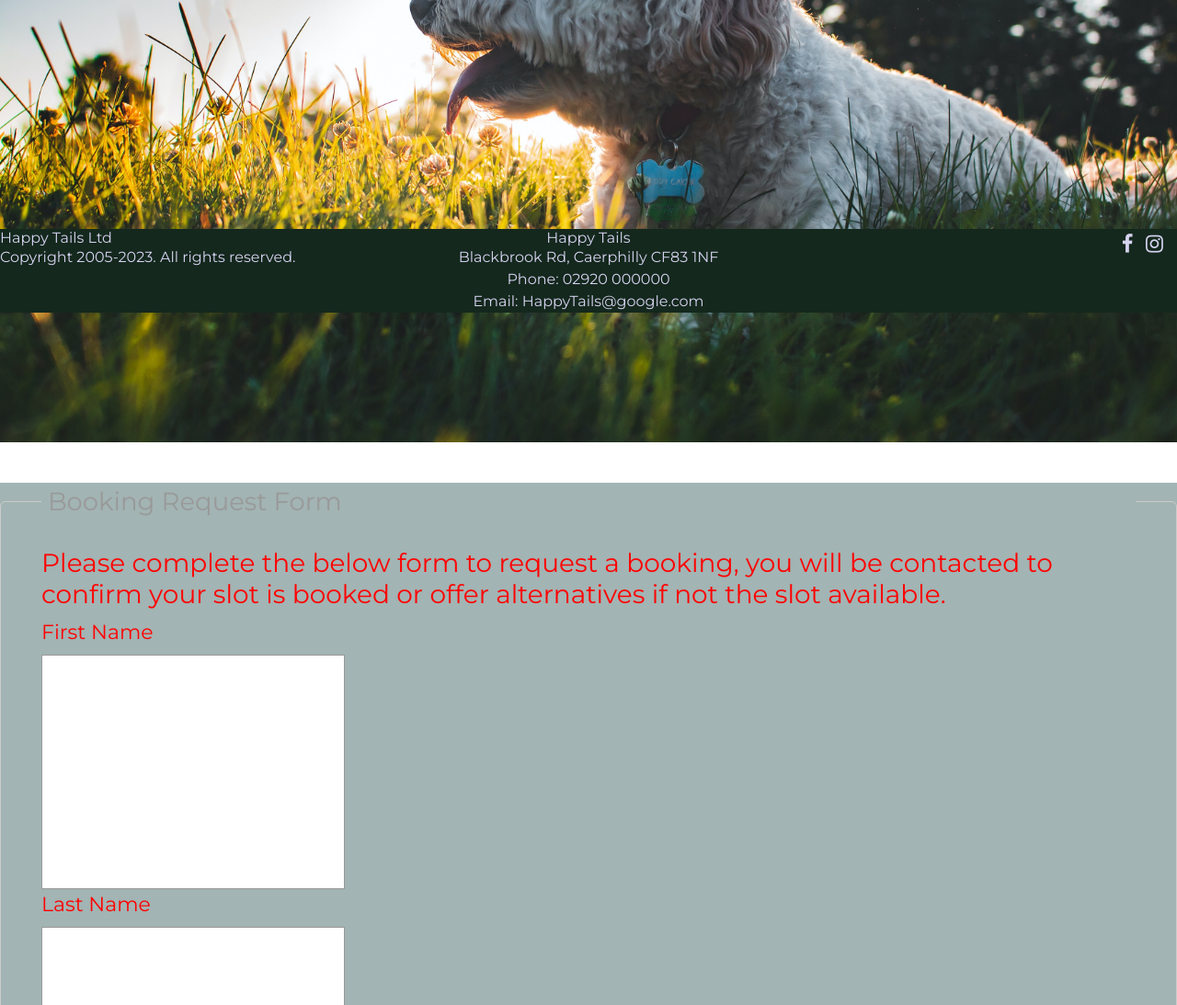
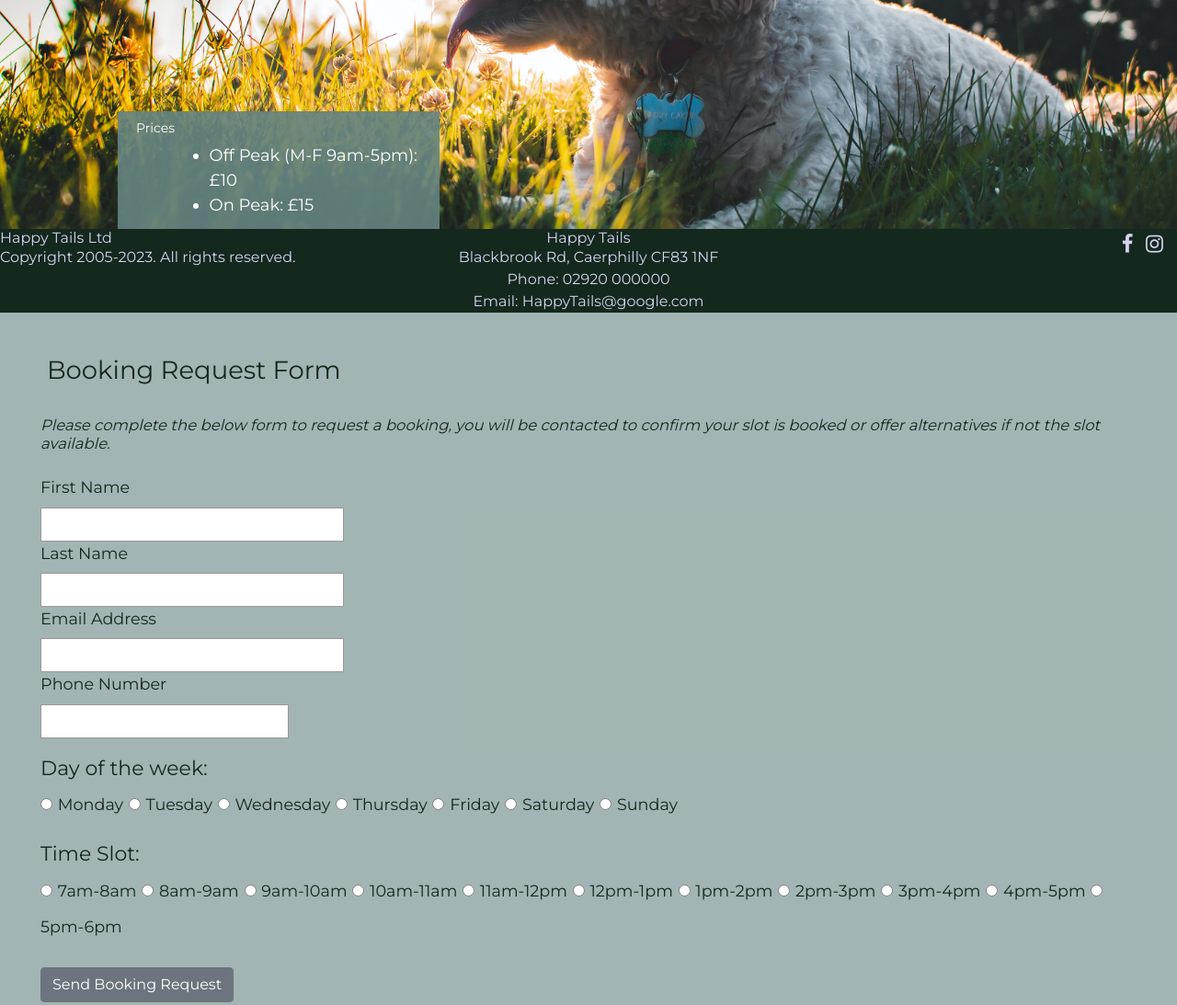
Before and after one commit to Jen-Selby/MP1, a plain HTML site: page pricesbooking.html in a window 1280 px wide. Shown: the part 460-1553 px from the top of the page at 92% size. Drawn offline with nearby package versions, Linux system fonts and the light colour scheme.

Commit message:
Update: Styling prices and booking page

```diff
--- a/assets/css/style2.css
+++ b/assets/css/style2.css
@@ -239,53 +239,79 @@ iframe {
     height: 500px;
 }
 
-/* prices & booking page */
+/* Prices & Booking page */
 
 .pricessection {
     clear: left;
     background: url("../images/image4.jpg");
     background-size: cover;
     background-position: center;
-    height: 100vh;
+    height: 70vh;
+    margin-top: 0;
+    padding-top: 0;
 }
 
 .pricestext {
 
-    margin-top: 50px;
+    margin-top: 53vh;
     color: #fff;
-    background-color: rgba(100, 131, 129, 0.6);
-    max-width: 300px;
+    background-color: rgba(100, 131, 129, 0.9);
+    max-width: 250px;
     position: absolute;
     left: 10%;
-    padding: 10px;
-    font-size: 18px;
+    padding: 5px;
+    font-size: 12px;
     width: 60%;
 }
 
-/* form */
+.pricestext h2 {
+    font-size: 14px;
+    padding-left: 10px;
+}
+
+.pricestext ul {
+    padding-left: 7vw;
+}
+
+/*prices & booking page - form */
 
 .bookingsection {
     background: rgba(100, 131, 129, 0.6);
+    margin-top: 0;
+    padding-top: 1px;
 }
 
 fieldset {
-    margin: 2em 0;
-    padding: 1em 2em;
-    border: solid 1px #ccc;
+    margin: 1em 0;
+    padding: 1em 1em;
+    /* border: solid 1px #ccc; */
     border-radius: 6px;
     min-width: 200px;
-    color: red;
+    color: #14281D;
 }
 
 legend {
-    font-size: 1.25em;
+    font-size: 1em;
     padding: 0 .25em;
-    color: #999;
+    color: #14281D;
+}
+
+.bookingdesc {
+    font-size: 0.6em;
+    font-style: italic;
+    padding-bottom: 1em;
 }
 
 label {
     display: block;
     margin-top: 0;
+    font-size: 0.6em;
+}
+
+#dow,
+#ts {
+    font-size: 0.8em;
+    padding-top: 20px;
 }
 
 .radio label {
@@ -297,14 +323,36 @@ label:first-of-type {
 }
 
 input {
-    padding: 5em;
+    /* padding: 5em; */
     border: solid 1px #999;
 }
 
-input[type="email"],
+input[type="email"] {
+    width: 15em;
+}
+
 input[type="text"] {
     width: 15em;
 }
+
+.radios {
+    margin-bottom: 1em;
+}
+
+.radios label {
+    display: inline-block;
+}
+
+input[type="radio"] {
+    display: inline-block;
+    padding-top: 0;
+    margin-top: 0;
+    margin-left: 0;
+    margin-right: 0;
+}
+
+
+
 
 @media only screen and (min-width: 768px) {
 
@@ -418,5 +466,107 @@ input[type="text"] {
         background-size: cover;
     }
 
+    /* prices & booking page */
+
+    .pricessection {
+        clear: left;
+        background: url("../images/image4.jpg");
+        background-size: cover;
+        background-position: center;
+        height: 82vh;
+        margin-top: 0;
+        padding-top: 0;
+    }
+
+    .pricestext {
+
+        margin-top: 55vh;
+        color: #fff;
+        background-color: rgba(100, 131, 129, 0.9);
+        max-width: 350px;
+        position: absolute;
+        left: 10%;
+        padding: 10px;
+        font-size: 18px;
+        width: 70%;
+    }
+
+    /* form */
+
+    .bookingsection {
+        background: rgba(100, 131, 129, 0.6);
+        margin-top: 0;
+        padding-top: 1px;
+    }
+
+    fieldset {
+        margin: 2em 0;
+        padding: 1em 2em;
+        /* border: solid 1px #ccc; */
+        border-radius: 6px;
+        min-width: 200px;
+        color: #14281D;
+    }
+
+    legend {
+        font-size: 1.25em;
+        padding: 0 .25em;
+        color: #14281D;
+    }
+
+    .bookingdesc {
+        font-size: 0.75em;
+        font-style: italic;
+        padding-bottom: 1em;
+    }
+
+    label {
+        display: block;
+        margin-top: 0;
+        font-size: 0.8em;
+    }
+
+    #dow,
+    #ts {
+        font-size: 1em;
+        padding-top: 20px;
+    }
+
+    .radio label {
+        margin-top: 0;
+    }
+
+    label:first-of-type {
+        margin-top: 0;
+    }
+
+    input {
+        /* padding: 5em; */
+        border: solid 1px #999;
+    }
+
+    input[type="email"] {
+        width: 15em;
+    }
+
+    input[type="text"] {
+        width: 15em;
+    }
+
+    .radios {
+        margin-bottom: 1em;
+    }
+
+    .radios label {
+        display: inline-block;
+    }
+
+    input[type="radio"] {
+        display: inline-block;
+        padding-top: 0;
+        margin-top: 0;
+        margin-left: 0;
+        margin-right: 0;
+    }
 
 }
--- a/pricesbooking.html
+++ b/pricesbooking.html
@@ -82,8 +82,10 @@
         <form method="post" action="#" class="bookingform">
             <fieldset>
                 <legend>Booking Request Form</legend>
-                <h3>Please complete the below form to request a booking, you will be contacted to confirm your slot is
-                    booked or offer alternatives if not the slot available.<i class="fas fa-heartbeat"></i></h3>
+                <h3 class="bookingdesc">Please complete the below form to request a booking, you will be contacted to
+                    confirm your slot is
+                    booked or offer alternatives if not the slot available.
+                </h3>
 
                 <label for="firstname">First Name</label>
                 <input type="text" id="firstname" name="first_name" required class="textinput">
@@ -96,48 +98,58 @@
 
                 <label for="number">Phone Number</label>
                 <input type="tel" id="number" name="phone_number" required class="textinput">
+                <div class="radios">
+                    <h4 id="dow">Day of the week:</h4>
 
-                <h4>Day of the week:</h4>
+                    <input type="radio" id="mon" name="daysofweek" value="Monday" required>
                     <label for="mon">Monday</label>
-                <input type="radio" id="mon" name="daysofweek" value="Monday" required>
-                <label for="mon">Tuesday</label>
-                <input type="radio" id="mon" name="daysofweek" value="Tuesday" required>
-                <label for="mon">Wednesday</label>
-                <input type="radio" id="mon" name="daysofweek" value="Wednesday" required>
-                <label for="mon">Thursday</label>
-                <input type="radio" id="mon" name="daysofweek" value="Thursday" required>
-                <label for="mon">Friday</label>
-                <input type="radio" id="mon" name="daysofweek" value="Friday" required>
-                <label for="mon">Saturday</label>
-                <input type="radio" id="mon" name="daysofweek" value="Saturday" required>
-                <label for="mon">Sunday</label>
-                <input type="radio" id="mon" name="daysofweek" value="Sunday" required>
 
-                <h4>Time Slot:</h4>
+                    <input type="radio" id="tue" name="daysofweek" value="Tuesday" required>
+                    <label for="tue">Tuesday</label>
+
+                    <input type="radio" id="wed" name="daysofweek" value="Wednesday" required>
+                    <label for="wed">Wednesday</label>
+
+                    <input type="radio" id="thu" name="daysofweek" value="Thursday" required>
+                    <label for="thu">Thursday</label>
+
+                    <input type="radio" id="fri" name="daysofweek" value="Friday" required>
+                    <label for="fri">Friday</label>
+
+                    <input type="radio" id="sat" name="daysofweek" value="Saturday" required>
+                    <label for="sat">Saturday</label>
+
+                    <input type="radio" id="sun" name="daysofweek" value="Sunday" required>
+                    <label for="sun">Sunday</label>
+
+
+                    <h4 id="ts">Time Slot:</h4>
+                    <input type="radio" id="1" name="timeslot" value="7am-8am" required>
                     <label for="1">7am-8am</label>
-                <input type="radio" id="1" name="timeslot" value="7am-8am" required>
+                    <input type="radio" id="2" name="timeslot" value="8am-9am" required>
                     <label for="1">8am-9am</label>
-                <input type="radio" id="2" name="timeslot" value="8am-9am" required>
+                    <input type="radio" id="3" name="timeslot" value="9am-10am" required>
                     <label for="1">9am-10am</label>
-                <input type="radio" id="3" name="timeslot" value="9am-10am" required>
+                    <input type="radio" id="4" name="timeslot" value="10am-11am" required>
                     <label for="1">10am-11am</label>
-                <input type="radio" id="4" name="timeslot" value="10am-11am" required>
+                    <input type="radio" id="5" name="timeslot" value="11am-12pm" required>
                     <label for="1">11am-12pm</label>
-                <input type="radio" id="5" name="timeslot" value="11am-12pm" required>
+                    <input type="radio" id="6" name="timeslot" value="12pm-1pm" required>
                     <label for="1">12pm-1pm</label>
-                <input type="radio" id="6" name="timeslot" value="12pm-1pm" required>
+                    <input type="radio" id="7" name="timeslot" value="1pm-2pm" required>
                     <label for="1">1pm-2pm</label>
-                <input type="radio" id="7" name="timeslot" value="1pm-2pm" required>
+                    <input type="radio" id="8" name="timeslot" value="2pm-3pm" required>
                     <label for="1">2pm-3pm</label>
-                <input type="radio" id="8" name="timeslot" value="2pm-3pm" required>
+                    <input type="radio" id="9" name="timeslot" value="3pm-4pm" required>
                     <label for="1">3pm-4pm</label>
-                <input type="radio" id="9" name="timeslot" value="3pm-4pm" required>
+                    <input type="radio" id="10" name="timeslot" value="4pm-5pm" required>
                     <label for="1">4pm-5pm</label>
-                <input type="radio" id="10" name="timeslot" value="4pm-5pm" required>
+                    <input type="radio" id="10" name="timeslot" value="5pm-6pm" required>
                     <label for="1">5pm-6pm</label>
-                <input type="radio" id="10" name="timeslot" value="5pm-6pm" required>
 
-                <input type="submit" value="Send Booking Request" class="submitbutton">
+                </div>
+
+                <input type="submit" value="Send Booking Request" class="submitbutton btn btn-secondary">
         </form>
         </fieldset>
 
```
Lines whose indentation alone changed are shown as unchanged.
